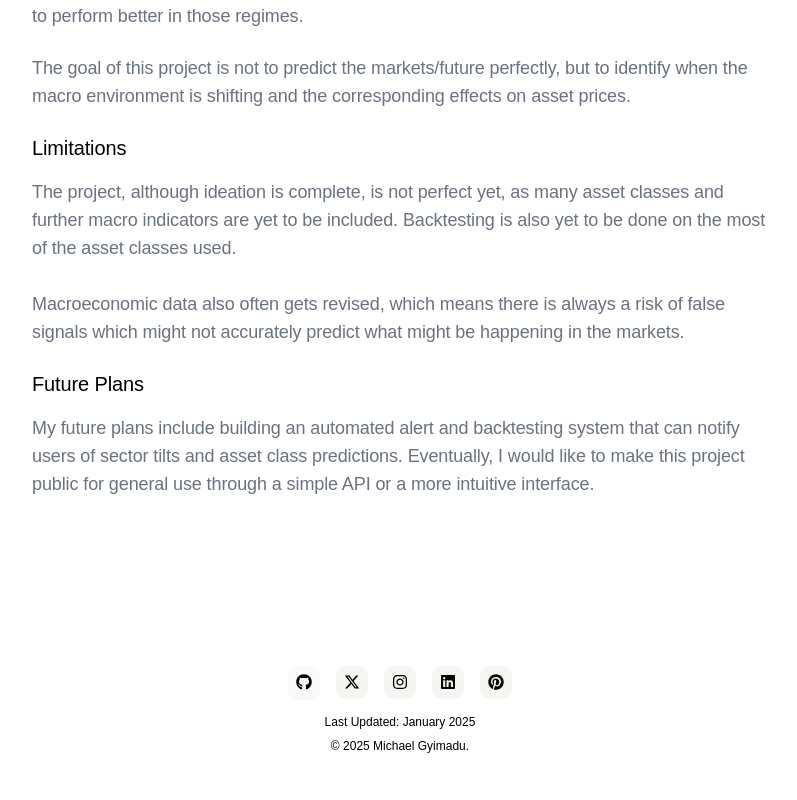
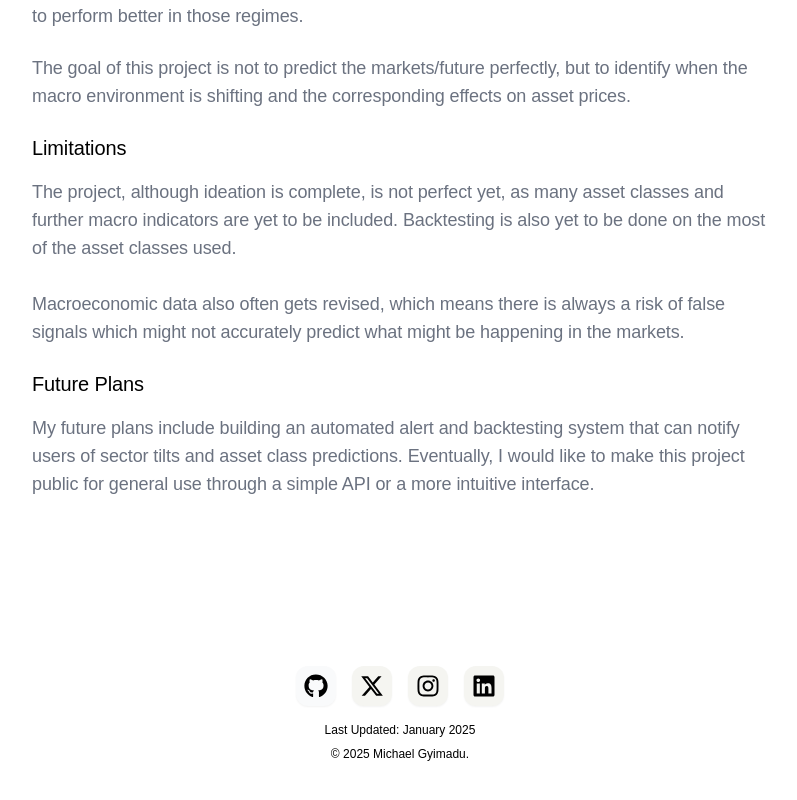
Before and after one commit to gyimadu/portfolio, a Next.js app: page /blog in a window 1280 px wide. Shown: the part 2446-3246 px from the top of the page, without its empty margins (240-1037 px from the left). Built offline with nearby package versions, Linux system fonts and the light colour scheme; a web font is replaced by a local one.

Commit message:
fix: removed FaPinterest variable not used

```diff
--- a/src/app/blog/page.tsx
+++ b/src/app/blog/page.tsx
@@ -2,7 +2,7 @@
 import Header from '@/components/Header';
 import BlogPost from '@/components/BlogPost';
 import { blogPosts } from '@/data/blogPosts';
-import { FaGithub, FaInstagram, FaLinkedin, FaPinterest } from 'react-icons/fa';
+import { FaGithub, FaInstagram, FaLinkedin } from 'react-icons/fa';
 import { FaXTwitter } from 'react-icons/fa6';
 
 export default function Blog() {
@@ -28,7 +28,7 @@ export default function Blog() {
               className="p-2 bg-gray-50 text-black rounded-xl hover:bg-gray-100 text-center transition-all shadow-sm hover:shadow-md"
               aria-label="GitHub Profile"
             >
-              <FaGithub className="w-4 h-4" />
+              <FaGithub className="w-6 h-6" />
             </a>
             <a
               href="https://twitter.com/gyimaduu"
@@ -37,7 +37,7 @@ export default function Blog() {
               className="p-2 bg-[#F5F5F1] text-black rounded-xl hover:bg-[#EFEEE9] text-center transition-all shadow-sm hover:shadow-md"
               aria-label="X (Twitter) Profile"
             >
-              <FaXTwitter className="w-4 h-4" />
+              <FaXTwitter className="w-6 h-6" />
             </a>
             <a
               href="https://instagram.com/gyimadu_"
@@ -46,7 +46,7 @@ export default function Blog() {
               className="p-2 bg-[#F5F5F1] text-black rounded-xl hover:bg-[#EFEEE9] text-center transition-all shadow-sm hover:shadow-md"
               aria-label="Instagram Profile"
             >
-              <FaInstagram className="w-4 h-4" />
+              <FaInstagram className="w-6 h-6" />
             </a>
             <a
               href="https://linkedin.com/in/michael-gyimadu"
@@ -55,16 +55,7 @@ export default function Blog() {
               className="p-2 bg-[#F5F5F1] text-black rounded-xl hover:bg-[#EFEEE9] text-center transition-all shadow-sm hover:shadow-md"
               aria-label="LinkedIn Profile"
             >
-              <FaLinkedin className="w-4 h-4" />
-            </a>
-            <a
-              href="https://pin.it/31jFT8j7h"
-              target="_blank"
-              rel="noopener noreferrer"
-              className="p-2 bg-[#F5F5F1] text-black rounded-xl hover:bg-[#EFEEE9] text-center transition-all shadow-sm hover:shadow-md"
-              aria-label="Pinterest Profile"
-            >
-              <FaPinterest className="w-4 h-4" />
+              <FaLinkedin className="w-6 h-6" />
             </a>
           </div>
           <div className="mb-2">Last Updated: January 2025</div>
--- a/src/app/contact/page.tsx
+++ b/src/app/contact/page.tsx
@@ -1,6 +1,6 @@
 'use client';
 import Header from '@/components/Header';
-import { FaGithub, FaInstagram, FaLinkedin, FaPinterest } from 'react-icons/fa';
+import { FaGithub, FaInstagram, FaLinkedin } from 'react-icons/fa';
 import { FaXTwitter } from 'react-icons/fa6';
 
 
--- a/src/app/page.tsx
+++ b/src/app/page.tsx
@@ -1,6 +1,6 @@
 'use client';
 import Header from '@/components/Header';
-import { FaGithub, FaInstagram, FaLinkedin, FaPinterest } from 'react-icons/fa';
+import { FaGithub, FaInstagram, FaLinkedin } from 'react-icons/fa';
 import { FaXTwitter } from 'react-icons/fa6';
 import Link from 'next/link';
 import NeuralNetworkBall from '@/components/NeuralNetworkBall';
--- a/src/app/portfolio/page.tsx
+++ b/src/app/portfolio/page.tsx
@@ -1,6 +1,6 @@
 'use client';
 import Header from '@/components/Header';
-import { FaGithub, FaInstagram, FaLinkedin, FaPinterest } from 'react-icons/fa';
+import { FaGithub, FaInstagram, FaLinkedin } from 'react-icons/fa';
 import { FaXTwitter } from 'react-icons/fa6';
 import Image from 'next/image';
 
```
